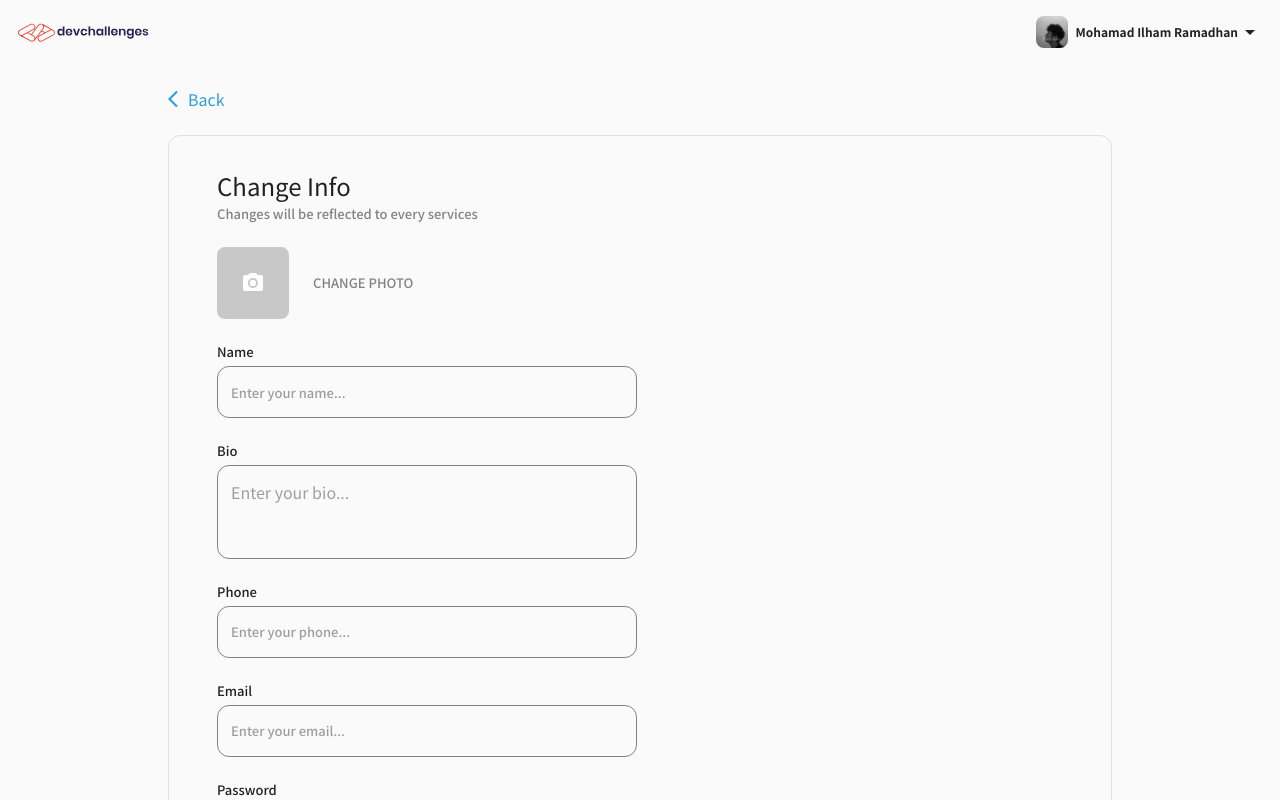
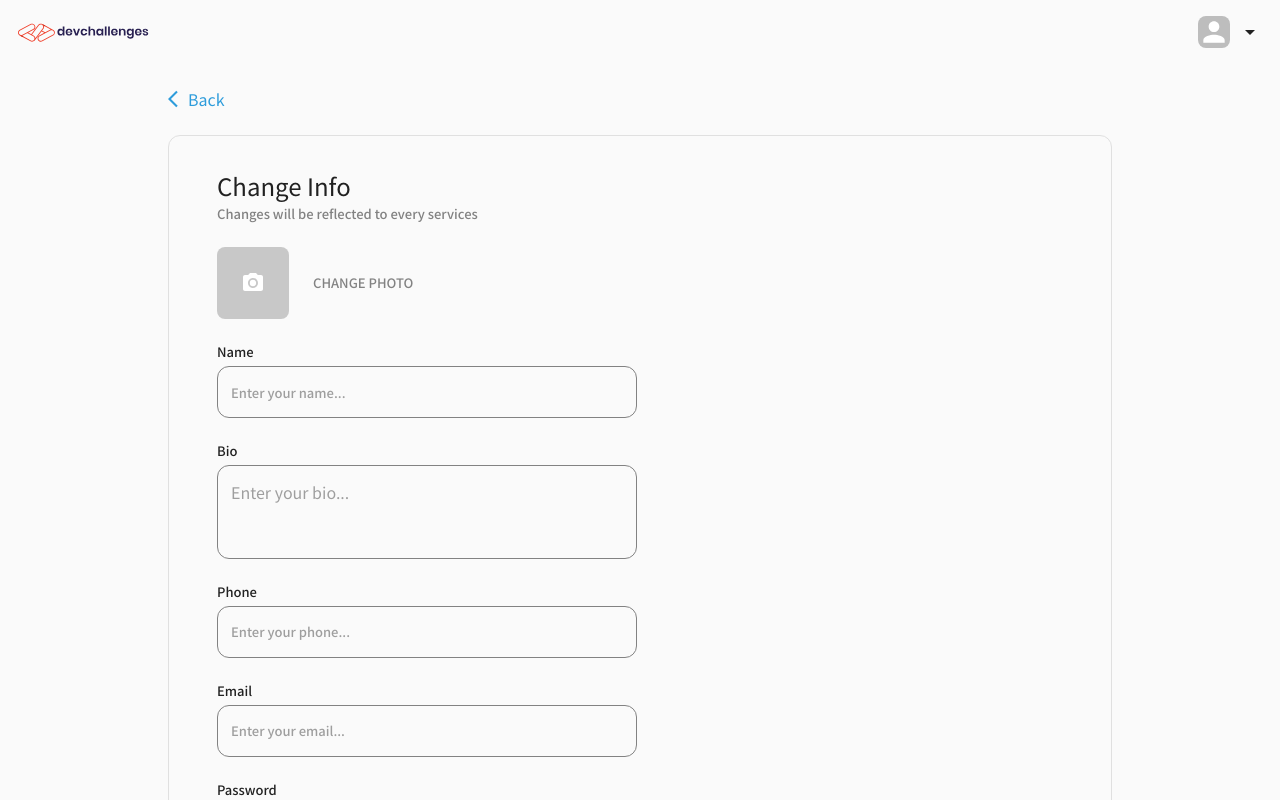
Before and after one commit to Mohamad-Ilham-Ramadhan/authentication-app, a React app: page /#/profile/1/edit in a window 1280 px wide. Shown: the top 800 px of the page. Built offline with nearby package versions, Linux system fonts and the light colour scheme; no server answers.

Commit message:
setting avatar icon and name in Header based on user data

```diff
--- a/src/components/Header.jsx
+++ b/src/components/Header.jsx
@@ -15,6 +15,7 @@ import ExitToAppIcon from "@material-ui/icons/ExitToApp";
 import logo from "../assets/images/logo.svg";
 import profileImg from "../assets/images/profile.jpg";
 import ArrowDropDownIcon from "@material-ui/icons/ArrowDropDown";
+import PersonIcon from "@material-ui/icons/Person";
 // actions
 import logout from "../config/redux/actions/logout";
 
@@ -35,11 +36,17 @@ const useStyles = makeStyles((theme) => ({
       height: 32,
       overflow: "hidden",
       borderRadius: 8,
+      backgroundColor: theme.palette.neutral.lightGray,
       [theme.breakpoints.up("md")]: {
         marginRight: 8,
       },
       "& img": {
         width: "100%",
+      },
+      "& svg": {
+        color: "white",
+        width: "100%",
+        height: "100%",
       },
     },
   },
@@ -97,7 +104,7 @@ const useStyles = makeStyles((theme) => ({
   },
 }));
 
-function Header({ className, logout }) {
+function Header({ className, logout, user }) {
   const styles = useStyles();
   const [anchorEl, setAnchorEl] = useState(null);
 
@@ -118,9 +125,11 @@ function Header({ className, logout }) {
       <img src={logo} alt="" />
       <div className={styles.menu} onClick={handleClick} role="button">
         <div className="profile-img">
-          <img src={profileImg} alt="" />
+          {user.photoUrl ? <img src={user.photoUrl} alt="" /> : <PersonIcon />}
         </div>
-        <span className={styles.name}>Mohamad Ilham Ramadhan</span>
+        <span className={styles.name}>
+          {user.displayName ? user.displayName : user.email}
+        </span>
         <ArrowDropDownIcon
           className={clsx(styles.dropdownIcon, open ? "open" : "close")}
         />
@@ -168,6 +177,7 @@ function Header({ className, logout }) {
 function mapState(state) {
   return {
     isLogin: state.auth.login,
+    user: state.user,
   };
 }
 function mapDispatch(dispatch) {
--- a/src/components/Routes.jsx
+++ b/src/components/Routes.jsx
@@ -12,7 +12,6 @@ import firebase from "../config/firebase/index";
 // actions
 import setLoginAuth from "../config/redux/actions/setLoginAuth";
 import setUser from "../config/redux/actions/setUser";
-
 function Routes({ isLogin, setLoginAuth, setUser, uid }) {
   const history = useHistory();
   useEffect(() => {
--- a/src/components/profile/index.jsx
+++ b/src/components/profile/index.jsx
@@ -19,12 +19,23 @@ import profileImg2 from "../../assets/images/profile2.jpeg";
 // style
 import useStyles from "./style";
 // action
+
+// flow register
+// 1. firebase signin
+// 2. store user in redux
+// 3. use user in redux for <Profile />
+
+// flow login
+// 1. firebase  signin
+// 2. fetch data user di firebase database
+// 3. store data user di redux
+// 4. gunakan data user di <Profile />
+
 function Profile({ user, isLogin }) {
   const styles = useStyles();
   const history = useHistory();
-
+  console.log(user);
   useEffect(() => {
-    console.log(isLogin);
     if (!isLogin) {
       history.push(`/login`);
     }
@@ -109,6 +120,7 @@ function Profile({ user, isLogin }) {
 function mapState(state) {
   return {
     isLogin: state.auth.login,
+    user: state.user,
   };
 }
 export default connect(mapState)(Profile);
--- a/src/config/firebase/index.js
+++ b/src/config/firebase/index.js
@@ -13,6 +13,7 @@ firebase.initializeApp(firebaseConfig);
 const database = firebase.database();
 
 export default firebase;
+export { database };
 // test mode
 // {
 //   "rules": {
--- a/src/config/redux/actions/register.js
+++ b/src/config/redux/actions/register.js
@@ -1,5 +1,5 @@
 // kalo register sekalian create data user di database firebase
-import firebase from "../../firebase";
+import firebase, { database } from "../../firebase";
 import setRegisterLoading from "./setRegisterLoading";
 import setRegisterErrMsg from "./setRegisterErrMsg";
 import setUser from "./setUser";
@@ -23,9 +23,13 @@ export default function register(
           phoneNumber: response.user.phoneNumber,
           password: password,
         };
-        console.log(user);
         dispatch(setUser(user));
         dispatch(setLoginAuth(true));
+        // save user data in firebase realtime database
+        firebase
+          .database()
+          .ref("users/" + user.uid)
+          .set(user);
       })
       .catch(function (error) {
         dispatch(setRegisterLoading(false));
```
